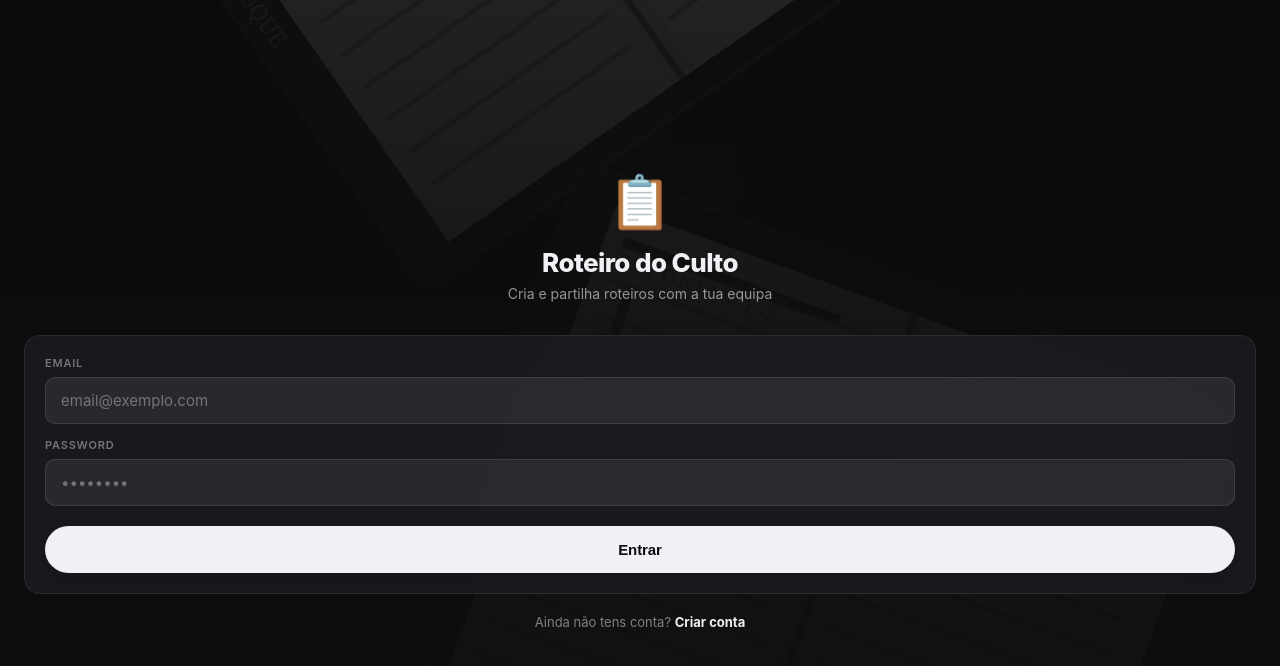
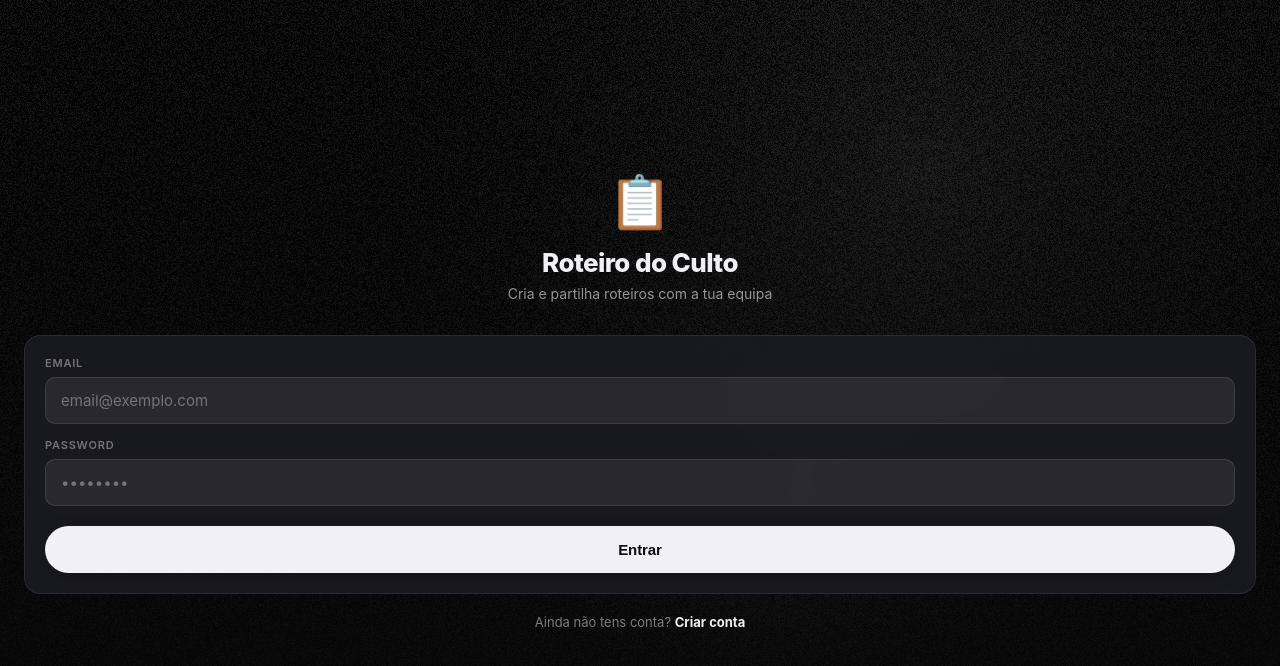
Before and after one commit to lucassalino/HolyFlow, a React (Vite) app: page / in a window 1280 px wide. Shown: the top 666 px of the page. Built offline with nearby package versions, Linux system fonts and the light colour scheme.

Commit message:
feat: replace bible background with dark grain texture on AuthScreen

```diff
--- a/src/screens/AuthScreen.jsx
+++ b/src/screens/AuthScreen.jsx
@@ -1,86 +1,66 @@
-import { useState } from 'react'
+import { useState, useEffect, useRef } from 'react'
 import { sb } from '../supabase'
 import { traduzirErroAuth } from '../utils/auth'
 import { useApp } from '../context/AppContext'
 
-function BibleBackground() {
+function GrainBackground() {
+  const canvasRef = useRef(null)
+
+  useEffect(() => {
+    const canvas = canvasRef.current
+    if (!canvas) return
+    const ctx = canvas.getContext('2d')
+
+    const resize = () => {
+      canvas.width = canvas.offsetWidth
+      canvas.height = canvas.offsetHeight
+      draw()
+    }
+
+    const draw = () => {
+      const w = canvas.width
+      const h = canvas.height
+
+      // Dark base
+      ctx.fillStyle = '#080808'
+      ctx.fillRect(0, 0, w, h)
+
+      // Soft light spot — upper right
+      const g1 = ctx.createRadialGradient(w * 0.72, h * 0.22, 0, w * 0.72, h * 0.22, w * 0.55)
+      g1.addColorStop(0, 'rgba(80,80,80,0.28)')
+      g1.addColorStop(1, 'rgba(0,0,0,0)')
+      ctx.fillStyle = g1
+      ctx.fillRect(0, 0, w, h)
+
+      // Soft light spot — lower center
+      const g2 = ctx.createRadialGradient(w * 0.6, h * 0.72, 0, w * 0.6, h * 0.72, w * 0.5)
+      g2.addColorStop(0, 'rgba(65,65,65,0.22)')
+      g2.addColorStop(1, 'rgba(0,0,0,0)')
+      ctx.fillStyle = g2
+      ctx.fillRect(0, 0, w, h)
+
+      // Film grain
+      const imageData = ctx.getImageData(0, 0, w, h)
+      const data = imageData.data
+      for (let i = 0; i < data.length; i += 4) {
+        const n = (Math.random() - 0.5) * 38
+        data[i] = Math.max(0, Math.min(255, data[i] + n))
+        data[i + 1] = Math.max(0, Math.min(255, data[i + 1] + n))
+        data[i + 2] = Math.max(0, Math.min(255, data[i + 2] + n))
+      }
+      ctx.putImageData(imageData, 0, 0)
+    }
+
+    resize()
+    window.addEventListener('resize', resize)
+    return () => window.removeEventListener('resize', resize)
+  }, [])
+
   return (
-    <svg
-      viewBox="0 0 390 844"
-      xmlns="http://www.w3.org/2000/svg"
-      style={{
-        position: 'absolute', inset: 0,
-        width: '100%', height: '100%',
-        opacity: 0.13,
-      }}
-      preserveAspectRatio="xMidYMid slice"
-    >
-      <rect width="390" height="844" fill="#000" />
-      <g transform="rotate(-35 120 200)">
-        <rect x="20" y="100" width="200" height="260" rx="4" fill="#111" stroke="#333" strokeWidth="1.5" />
-        <rect x="20" y="100" width="14" height="260" rx="2" fill="#222" />
-        <rect x="34" y="108" width="86" height="244" fill="#e8e8e8" />
-        <rect x="122" y="108" width="90" height="244" fill="#f0f0f0" />
-        <rect x="118" y="108" width="8" height="244" fill="#ccc" opacity="0.5" />
-        {[0,1,2,3,4,5,6,7,8,9,10,11,12,13,14,15,16,17,18].map(i => (
-          <rect key={i} x="40" y={118 + i * 12} width={i % 5 === 4 ? 55 : 74} height="1.5" fill="#888" opacity="0.7" />
-        ))}
-        <rect x="40" y="116" width="60" height="3" fill="#444" />
-        {[0,1,2,3,4,5,6,7,8,9,10,11,12,13,14,15,16,17,18].map(i => (
-          <rect key={i} x="128" y={118 + i * 12} width={i % 4 === 3 ? 50 : 72} height="1.5" fill="#888" opacity="0.7" />
-        ))}
-        <text x="128" y="145" fontSize="28" fill="#555" fontFamily="Georgia, serif" fontWeight="bold">3</text>
-        <text x="27" y="230" fontSize="7" fill="#999" fontFamily="Georgia, serif" writingMode="tb">HABACUQUE</text>
-      </g>
-      <g transform="rotate(20 240 500)">
-        <rect x="130" y="380" width="220" height="280" rx="4" fill="#0a0a0a" stroke="#2a2a2a" strokeWidth="1.5" />
-        <rect x="130" y="380" width="14" height="280" rx="2" fill="#1a1a1a" />
-        <rect x="144" y="389" width="96" height="262" fill="#e5e5e5" />
-        <rect x="242" y="389" width="100" height="262" fill="#efefef" />
-        <rect x="238" y="389" width="8" height="262" fill="#bbb" opacity="0.4" />
-        {[0,1,2,3,4,5,6,7,8,9,10,11,12,13,14,15,16,17,18,19,20].map(i => (
-          <rect key={i} x="150" y={399 + i * 11} width={i % 6 === 5 ? 60 : 82} height="1.5" fill="#777" opacity="0.7" />
-        ))}
-        <rect x="150" y="397" width="70" height="3" fill="#333" />
-        {[0,1,2,3,4,5,6,7,8,9,10,11,12,13,14,15,16,17,18,19,20].map(i => (
-          <rect key={i} x="248" y={399 + i * 11} width={i % 5 === 4 ? 55 : 84} height="1.5" fill="#777" opacity="0.7" />
-        ))}
-        <text x="150" y="428" fontSize="22" fill="#444" fontFamily="Georgia, serif" fontWeight="bold">1</text>
-        <text x="150" y="406" fontSize="6" fill="#666" fontFamily="Georgia, serif" letterSpacing="1">SOFONIAS 1-2</text>
-        <text x="137" y="520" fontSize="7" fill="#888" fontFamily="Georgia, serif" writingMode="tb">SOFONIAS</text>
-      </g>
-      <g transform="rotate(-15 310 720)">
-        <rect x="180" y="600" width="200" height="250" rx="4" fill="#0d0d0d" stroke="#2a2a2a" strokeWidth="1.5" />
-        <rect x="180" y="600" width="14" height="250" rx="2" fill="#1e1e1e" />
-        <rect x="194" y="608" width="86" height="234" fill="#e8e8e8" />
-        <rect x="282" y="608" width="90" height="234" fill="#f2f2f2" />
-        <rect x="278" y="608" width="8" height="234" fill="#c0c0c0" opacity="0.4" />
-        {[0,1,2,3,4,5,6,7,8,9,10,11,12,13,14,15,16,17].map(i => (
-          <rect key={i} x="200" y={618 + i * 12} width={i % 5 === 4 ? 55 : 72} height="1.5" fill="#888" opacity="0.7" />
-        ))}
-        <rect x="200" y="617" width="55" height="2.5" fill="#444" />
-        {[0,1,2,3,4,5,6,7,8,9,10,11,12,13,14,15,16,17].map(i => (
-          <rect key={i} x="288" y={618 + i * 12} width={i % 4 === 3 ? 50 : 74} height="1.5" fill="#888" opacity="0.7" />
-        ))}
-        <text x="187" y="720" fontSize="7" fill="#999" fontFamily="Georgia, serif" writingMode="tb">LIVRO DE JONAS</text>
-      </g>
-      <g transform="rotate(30 350 80)" opacity="0.6">
-        <rect x="230" y="-60" width="220" height="160" rx="8" fill="#0a0a0a" stroke="#222" strokeWidth="1" />
-        {[0,1,2,3].map(row => (
-          [0,1,2,3,4,5,6,7,8,9].map(col => (
-            <rect key={`${row}-${col}`}
-              x={238 + col * 20} y={-52 + row * 32}
-              width="15" height="24" rx="3"
-              fill="#1a1a1a" stroke="#333" strokeWidth="0.5"
-            />
-          ))
-        ))}
-      </g>
-      <g opacity="0.06">
-        <rect x="185" y="320" width="20" height="80" rx="3" fill="white" />
-        <rect x="165" y="345" width="60" height="20" rx="3" fill="white" />
-      </g>
-    </svg>
+    <canvas
+      ref={canvasRef}
+      style={{ position: 'absolute', inset: 0, width: '100%', height: '100%' }}
+    />
   )
 }
 
@@ -121,11 +101,11 @@ export default function AuthScreen() {
   const onKey = (e) => { if (e.key === 'Enter') submeter() }
 
   return (
-    <div className="screen" style={{ position: 'relative', overflow: 'hidden', background: '#0d0d0d' }}>
-      <BibleBackground />
+    <div className="screen" style={{ position: 'relative', overflow: 'hidden', background: '#080808' }}>
+      <GrainBackground />
       <div style={{
         position: 'absolute', inset: 0,
-        background: 'linear-gradient(to bottom, rgba(13,13,13,0.3) 0%, rgba(13,13,13,0.7) 40%, rgba(13,13,13,0.92) 100%)',
+        background: 'linear-gradient(to bottom, rgba(8,8,8,0.1) 0%, rgba(8,8,8,0.5) 50%, rgba(8,8,8,0.85) 100%)',
         pointerEvents: 'none',
       }} />
       <div className="auth-wrap" style={{ position: 'relative', zIndex: 1 }}>
```
